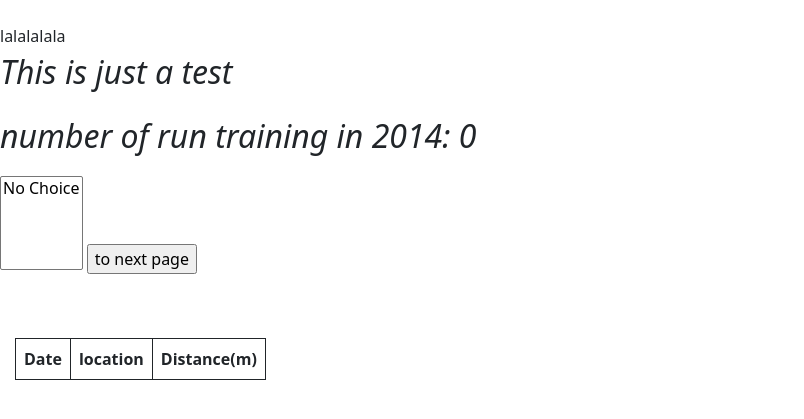
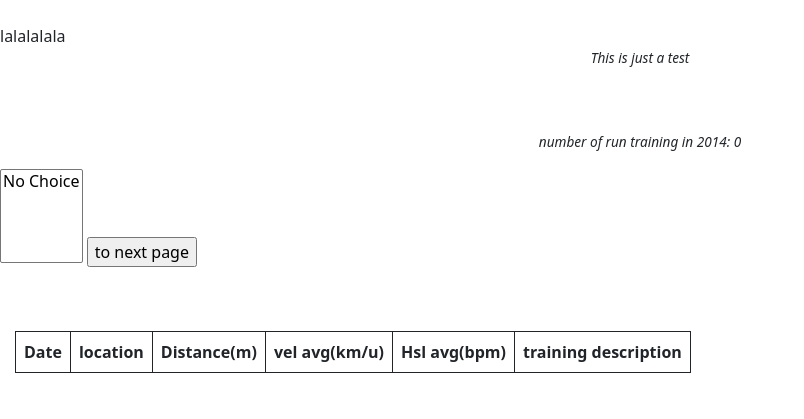
Before and after one commit to MarcRotsaert/TrainingData, a Django app: template django/test_project2/test_project2/templates/polar.html in a window 1280 px wide. Shown: the part 72-491 px from the top of the page, without its empty margins (0-804 px from the left). Run offline with Django 3.2, Linux system fonts and the light colour scheme; the template is opened without the code that fills it, so the values that code supplies are empty.

Commit message:
extend table info

```diff
--- a/django/test_project2/test_project2/static/css/test_polar.css
+++ b/django/test_project2/test_polar/static/css/test_polar.css
@@ -1,3 +1,11 @@
+p {
+    margin: ;
+    font-size: 85%;
+    font-style: italic;
+    text-align: center;
+
+}
+
 /* table, */
 th,
 td {
@@ -5,14 +13,10 @@ td {
     padding: 1cqb;
     border-collapse: collapse;
     text-align: center;
+    white-space: pre-wrap;
 }
 
 table {
     position: relative;
     left: 15px
 }
-
-p {
-    font-size: 200%;
-    font-style: italic;
-}
--- a/django/test_project2/test_project2/templates/polar.html
+++ b/django/test_project2/test_project2/templates/polar.html
@@ -15,8 +15,10 @@
     </head>
 
     <body>
+        {% comment %} <img src={% static "images/knmirotterdam_220814_07.png" %} {% endcomment %}
         <br>lalalalala</br>
     <p> This is just a test </p>
+    <br></br>
     <p> number of run training in 2014: {{ trainingen|length }} </p>
 
 
@@ -46,7 +48,14 @@
 
 
     <table>
-        <tr><th>Date</th><th>location</th><th>Distance(m)</th></tr>
+        <tr>
+            <th>Date</th>
+            <th>location</th>
+            <th>Distance(m)</th>
+            <th>vel avg(km/u)</th>
+            <th>Hsl avg(bpm)</th>
+            <th>training description</th>
+        </tr>
     <p>{% for training in trainingen|dictsort:"fname" %}
         <tr><td>{{training.startTime|slice:":10"}}</td>
 
@@ -56,6 +65,10 @@
             <td>not defined</td>
             {% endif %}
             <td>{{training.distance}}</td>
+            <td>{{training.speed.avg}}</td>
+            <td>{{training.heartRate.avg}} / {{training.heartRate.max}}
+            </td>
+            <td>{{training.trainingdescription.description|linebreaks}}</td>
         </tr>
         {% endfor %}
     </p>
```
Also changed, not shown: django/test_project2/test_polar/models.py (+13 -0 lines), django/test_project2/test_project2/settings.py (+50 -51 lines).
